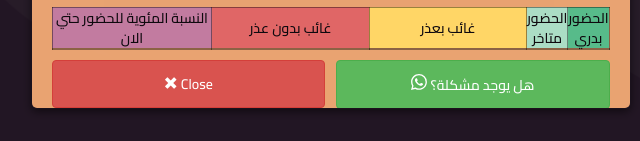
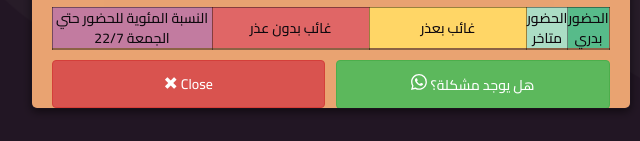
Before and after one commit to KirolosAdel5/level4Exam, a plain HTML site: page index.htm in a window 1280 px wide. Both pictures are taken after a click on the element "عرض النتيجة". Shown: the part 656-797 px from the top of the page, 311-951 px from the left. Drawn offline with nearby package versions, Linux system fonts and the light colour scheme.

Commit message:
Update index.htm

```diff
--- a/index.htm
+++ b/index.htm
@@ -87,7 +87,7 @@ overflow-x: hidden;">
                                     <table style="border-color:rgba(0, 0, 0, 0.4); border-collapse: collapse; width: 100%; height: 18px;" border="1">
                                     <tbody>
                                     <tr style="height: 18px;">
-                                    <td  style=" background: #c27ba0; width: 33.3333%; height: 18px; text-align: center;">النسبة المئوية للحضور حتي الان</td>
+                                    <td  style=" background: #c27ba0; width: 33.3333%; height: 18px; text-align: center;">النسبة المئوية للحضور حتي الجمعة 22/7</td>
                                     <td  style="background: #e06666;width: 33.3333%; height: 18px; text-align: center;">غائب بدون عذر</td>
                                     <td  style="background: #ffd666;width: 33.3333%; height: 18px; text-align: center;">غائب بعذر</td>
                                     <td  style="background: #abddc5;width: 33.3333%; height: 18px; text-align: center;">الحضور متاخر</td>
```
